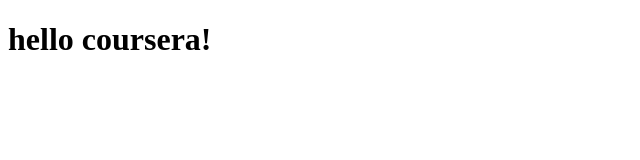
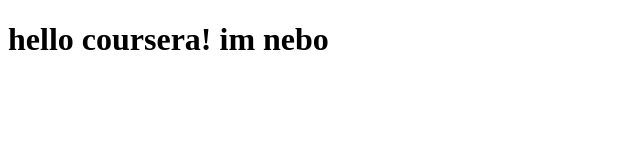
Before and after one commit to nebo2000/coursera-test, a plain HTML site: page index.html in a window 1280 px wide. Shown: the whole page, without its empty margins (0-640 px from the left). Drawn offline with Linux system fonts and the light colour scheme.

Commit message:
my first page

```diff
--- a/index.html
+++ b/index.html
@@ -6,6 +6,6 @@
 	<title>Hello Coursera!</title>
 </head>
 <body>
-<h1>hello coursera!</h1>
+<h1>hello coursera! im nebo</h1>
 </body>
 </html>
```
